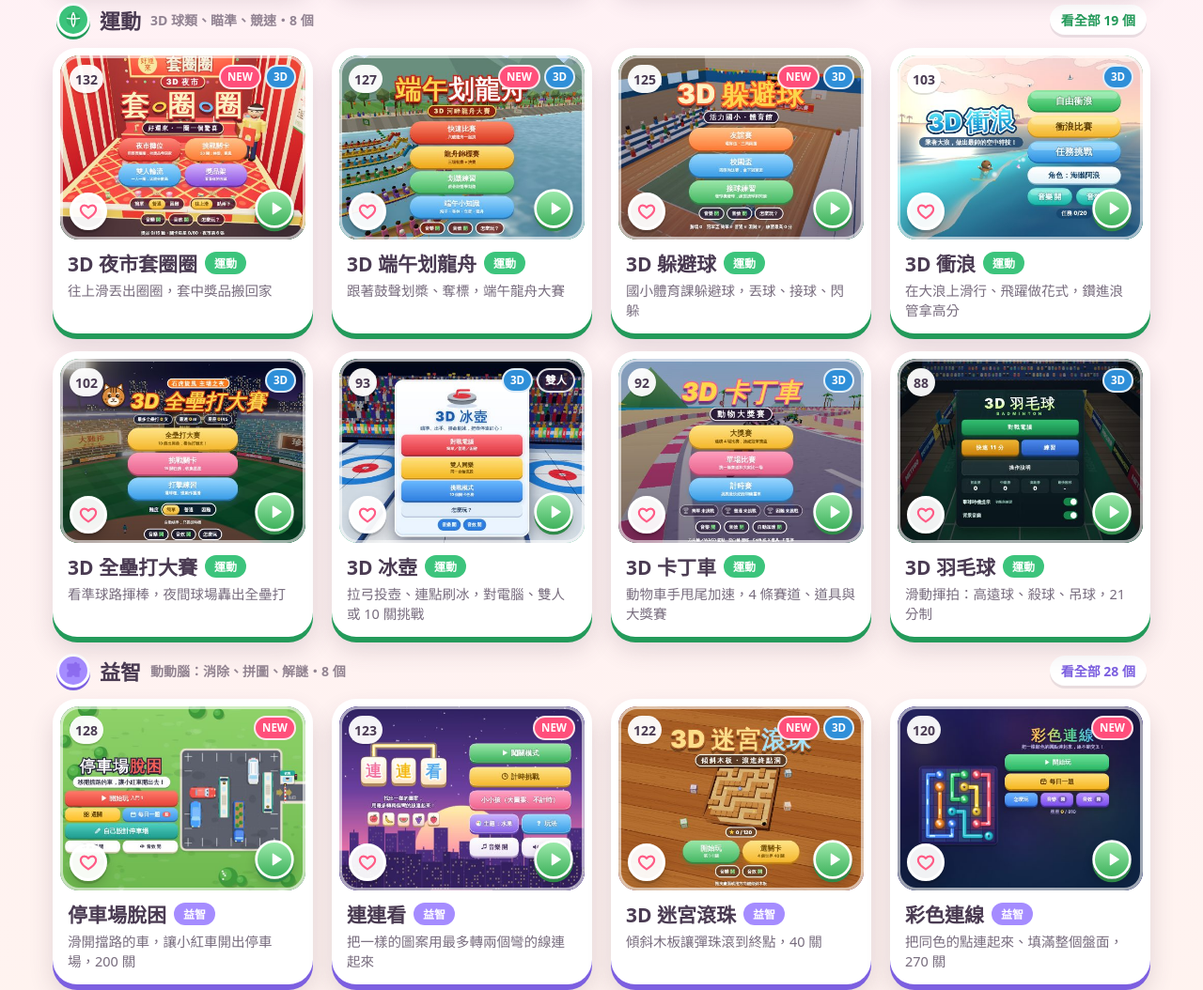
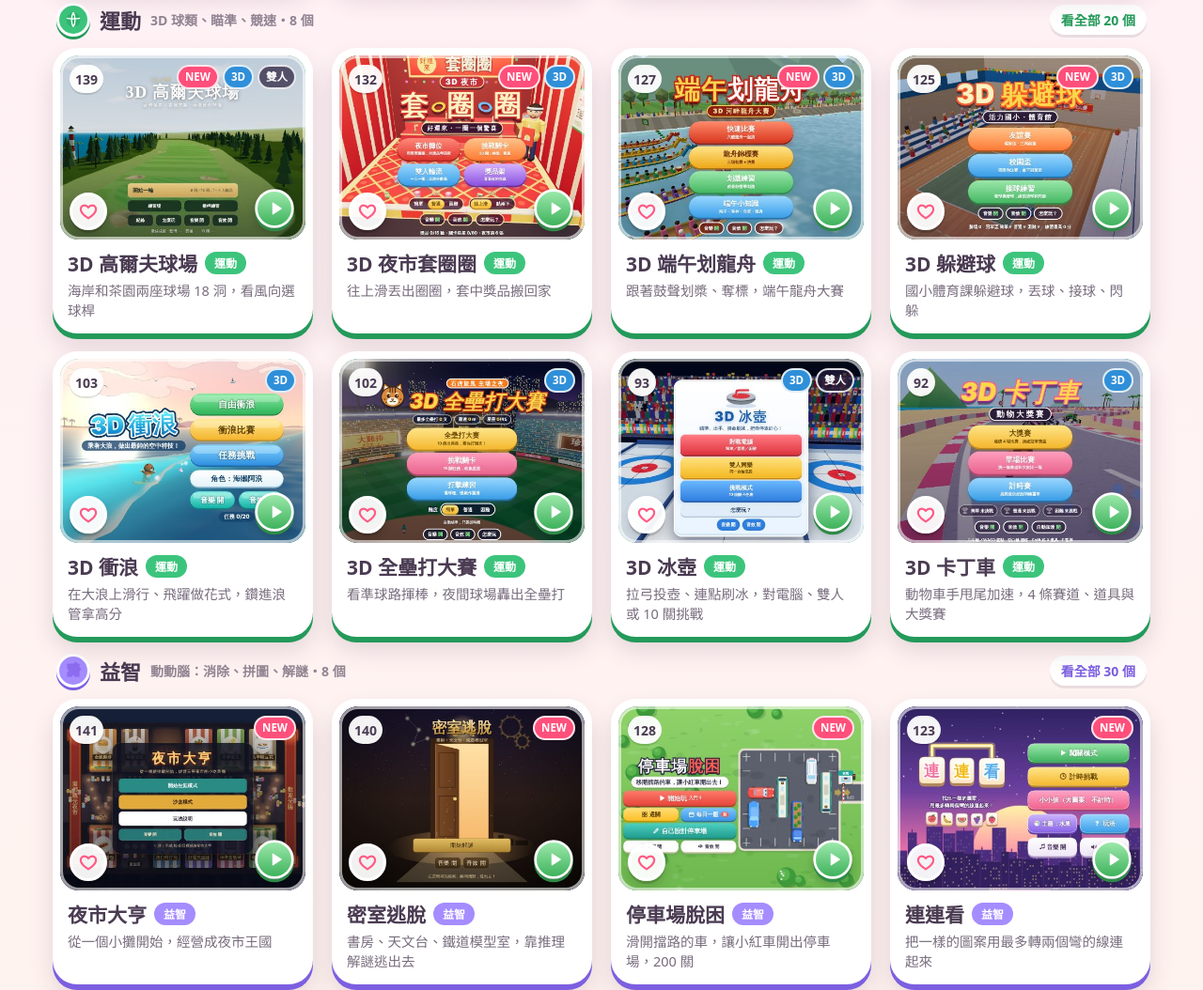
Before and after one commit to EricTsau/child-games, a plain HTML site: page index.html in a window 1280 px wide. Shown: the part 1154-2208 px from the top of the page at 94% size. Drawn offline with Linux system fonts and the light colour scheme.

Commit message:
List the 5 adult games (141 games)
- home page rows, new 益智 sub-category 策略經營, thumbnails, README rows
  and three.js note, manifest count

Co-Authored-By: Claude Opus 5.5 <noreply@anthropic.com>
Claude-Session: https://claude.ai/code/session_01GnXfeHV6Z11En8or2FMpmL

```diff
--- a/index.html
+++ b/index.html
@@ -4,7 +4,7 @@
 <meta charset="utf-8">
 <meta name="viewport" content="width=device-width, initial-scale=1, viewport-fit=cover">
 <title>小朋友遊戲樂園</title>
-<meta name="description" content="136 個免費、免安裝、可愛的小朋友網頁遊戲，手機、平板、電腦都能玩。">
+<meta name="description" content="141 個免費、免安裝、可愛的小朋友網頁遊戲，手機、平板、電腦都能玩。">
 <meta name="theme-color" content="#8fd6ff">
 <link rel="icon" href="assets/icons/icon.svg" type="image/svg+xml">
 <link rel="manifest" href="manifest.webmanifest">
@@ -621,7 +621,7 @@
   </svg>
   <div class="logo-wrap">
     <h1 class="logo" id="logo" aria-label="小朋友遊戲樂園"></h1>
-    <div class="sub">136 個好玩的小遊戲・手機、平板、電腦都能玩</div>
+    <div class="sub">141 個好玩的小遊戲・手機、平板、電腦都能玩</div>
     <div class="hbtns">
     <button class="install" id="installBtn" type="button" hidden>
       <svg viewBox="0 0 24 24" aria-hidden="true"><rect x="5" y="1.5" width="14" height="21" rx="3" fill="#fff"/><rect x="7" y="4" width="10" height="14" rx="1" fill="#bdeccd"/><path d="M12 6v7m-3-3 3 3 3-3" stroke="#2b9a57" stroke-width="2" fill="none" stroke-linecap="round" stroke-linejoin="round"/><circle cx="12" cy="20" r="1" fill="#2b9a57"/></svg>
@@ -822,7 +822,12 @@
     ['snakes-ladders', '蛇梯棋', '擲骰子爬梯子、小心蛇，2～4 人', '棋牌', 'k', '雙人'],
     ['world-tour', '環遊世界', '開飛機去 45 個國家，認識國旗、首都和地標', '學習', 'a', ''],
     ['flipbook', '翻頁動畫工作室', '一格一格畫出自己的動畫，還能下載 GIF', '創作', 'a', ''],
-    ['delivery-rush', '小小外送員', '騎機車在小鎮送便當飲料，遵守紅綠燈', '動作', 'a', '']
+    ['delivery-rush', '小小外送員', '騎機車在小鎮送便當飲料，遵守紅綠燈', '動作', 'a', ''],
+    ['bridge', '橋牌', '和電腦搭檔打合約橋牌，有叫牌提示和教學牌局', '棋牌', 'o', ''],
+    ['shogi', '將棋', '日本將棋：持駒打入、升變、詰將棋與規則教學', '棋牌', 'o', '雙人'],
+    ['golf-course', '3D 高爾夫球場', '海岸和茶園兩座球場 18 洞，看風向選球桿', '運動', 'o', '3D,雙人'],
+    ['escape-room', '密室逃脫', '書房、天文台、鐵道模型室，靠推理解謎逃出去', '益智', 'o', ''],
+    ['market-tycoon', '夜市大亨', '從一個小攤開始，經營成夜市王國', '益智', 'o', '']
   ];
 
   var ICON = {
@@ -859,18 +864,19 @@
     ],
     '運動': [
       ['球類對戰', '球類 球 比賽', 'air-hockey basketball foosball table-tennis penalty-kick badminton baseball-hr dodgeball'],
-      ['瞄準投擲', '瞄準 投擲 撞球 保齡球', 'pool-8ball bowling mini-golf darts archery curling ring-toss'],
+      ['瞄準投擲', '瞄準 投擲 撞球 保齡球', 'pool-8ball bowling mini-golf darts archery curling ring-toss golf-course'],
       ['速度極限', '速度 賽車 競速 極限', 'ski-slope kart-racing surfing dragon-boat']
     ],
     '益智': [
       ['消除', '消除 三消 合成', 'candy-match fruit-merge block-blast bubble-shooter mahjong-solitaire water-sort link-match'],
       ['拼圖', '拼圖 拼拼', 'jigsaw slide-puzzle huarong-dao tangram'],
       ['記憶觀察', '記憶 觀察 眼力', 'memory-match spot-difference simon-says'],
-      ['邏輯解謎', '邏輯 解謎 推理 迷宮', 'sudoku minesweeper one-stroke box-push nonogram pipe-connect island-bridges ice-slide code-breaker color-link mouse-maze candy-defense marble-maze car-escape']
+      ['邏輯解謎', '邏輯 解謎 推理 迷宮', 'sudoku minesweeper one-stroke box-push nonogram pipe-connect island-bridges ice-slide code-breaker color-link mouse-maze candy-defense marble-maze car-escape escape-room'],
+      ['策略經營', '策略 經營 模擬 大亨', 'market-tycoon']
     ],
     '棋牌': [
-      ['棋類', '棋 下棋 象棋', 'tic-tac-toe xiangqi gomoku reversi dark-chess chinese-checkers go-game four-in-a-row ludo chess snakes-ladders'],
-      ['撲克・麻將', '撲克 撲克牌 紙牌 接龍 麻將', 'texas-holdem klondike big-two blackjack spider-solitaire freecell pick-red taiwan-mahjong slap-card']
+      ['棋類', '棋 下棋 象棋', 'tic-tac-toe xiangqi gomoku reversi dark-chess chinese-checkers go-game four-in-a-row ludo chess snakes-ladders shogi'],
+      ['撲克・麻將', '撲克 撲克牌 紙牌 接龍 麻將', 'texas-holdem klondike big-two blackjack spider-solitaire freecell pick-red taiwan-mahjong slap-card bridge']
     ],
     '學習': [
       ['數學', '數學 算數 數字 加減 乘法', 'math-monster counting times-table money-shop fraction-pizza clock-learn'],
```
Also changed, not shown: assets/thumbs/bridge.jpg (added), assets/thumbs/escape-room.jpg (added), assets/thumbs/golf-course.jpg (added), assets/thumbs/market-tycoon.jpg (added), assets/thumbs/shogi.jpg (added), manifest.webmanifest, 2 other files.
